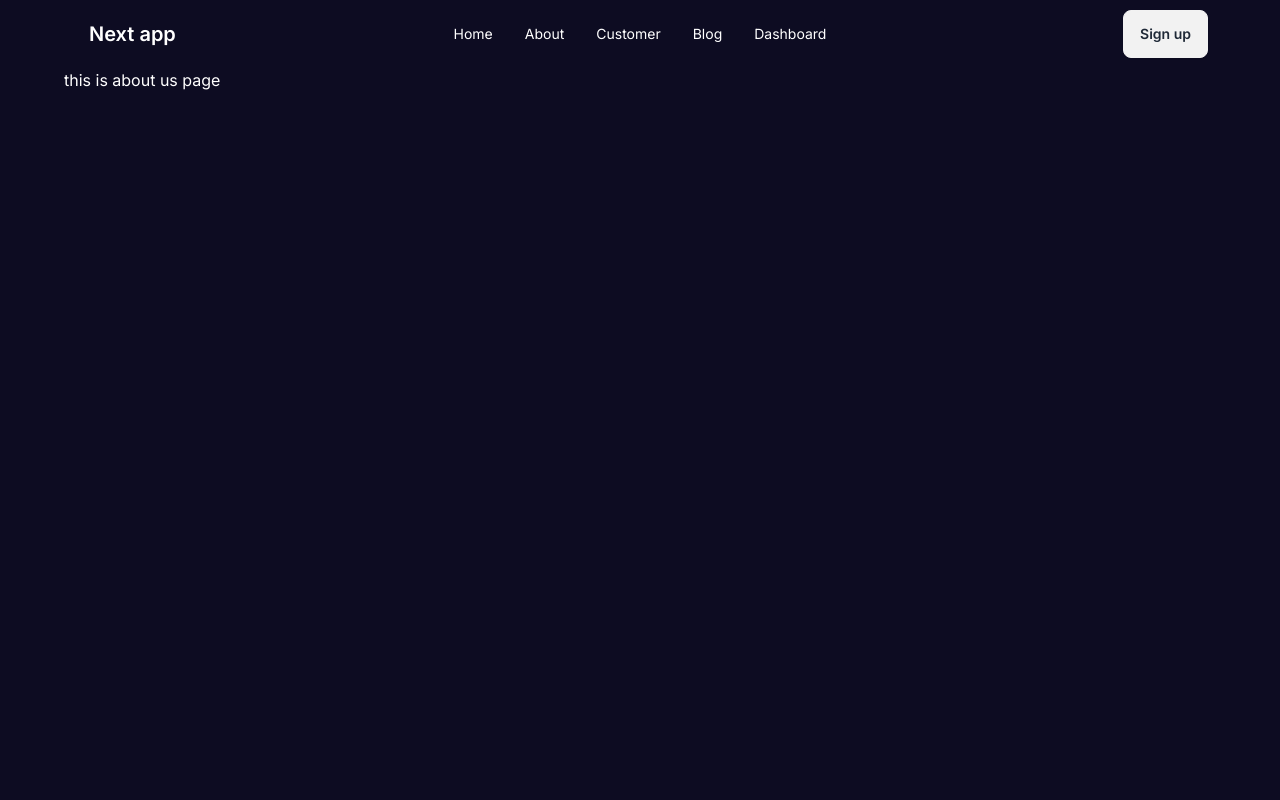
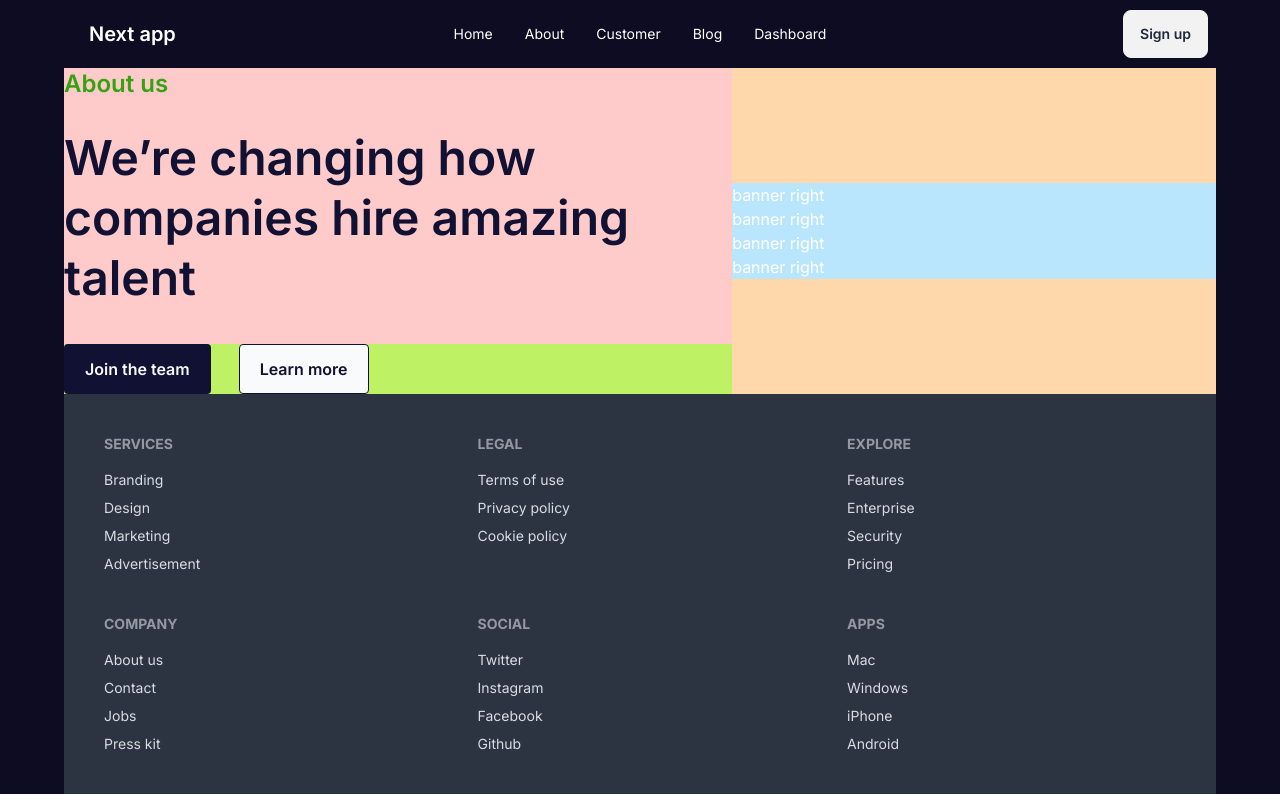
Before and after one commit to Naymul-NN/Schedulemeet-client, a Next.js app: page /about in a window 1280 px wide. Shown: the top 800 px of the page. Built offline with nearby package versions, Linux system fonts and the light colour scheme.

Commit message:
about page : about banner left  side blurprint added

```diff
--- a/src/app/about/page.jsx
+++ b/src/app/about/page.jsx
@@ -1,11 +1,23 @@
-import React from 'react';
+import AboutBanner from "@/components/about/AboutBanner";
+import React from "react";
 
-const about = () => {
-    return (
-        <div className='min-h-screen'>
-            this is about us page
-        </div>
-    );
+export const metadata = {
+  title: "About",
+  description: "Created by moniruzzaman",
 };
 
-export default about;
+const About = () => {
+  return (
+    <div className=" aboutPageContainer bg-red-200 ">
+      <div className="aboutPageWrapper bg-sky-200  ">
+        {/* about banner starts  */}
+        <AboutBanner />
+        {/* about banner ends  */}
+
+        {/*  */}
+      </div>
+    </div>
+  );
+};
+
+export default About;
--- a/src/app/blog/page.jsx
+++ b/src/app/blog/page.jsx
@@ -5,7 +5,7 @@ const Blog = () => {
     <div className="min-h-screen">
       This is our blog page
       <p> this p tag is added by moniruzzaman</p>
-      <p className=" bg-red-50 text-xl ">
+      <p className=" bg-red-50 text-xl    ">
         this is added by moniruzzaman to pull in development branch
       </p>
     </div>
--- /dev/null
+++ b/src/components/about/AboutBanner.jsx
@@ -0,0 +1,59 @@
+import React from "react";
+
+const AboutBanner = () => {
+  return (
+    <div className="aboutBannerContainer">
+      <div className="bannerWrapper bg-orange-200 flex justify-between items-center  ">
+        {/* banner left starts  */}
+        <div className="bannerLeft bg-red-200 w-[58%] ">
+          <h1 className=" text-2xl font-semibold text-[#33A30F] mb-7 ">
+            About us
+          </h1>
+
+          {/*  small description  */}
+          <p className=" font-semibold text-5xl leading-tight  text-[#111133] mb-9 ">
+            We’re changing how companies hire amazing talent
+          </p>
+
+          {/* button section starts  */}
+          <div className="buttonSection bg-lime-300 flex gap-7 ">
+            {/* join button  */}
+
+            <button className="joinBtn bg-[#111133] py-3 px-5 font-semibold text-gray-50 rounded hover:bg-gray-50 hover:text-[#111133] border border-transparent hover:border-[#111133] transition-all duration-200   ">
+              {" "}
+              Join the team{" "}
+            </button>
+
+            {/* join button  */}
+
+            {/* learn more button  */}
+
+            <button className="joinBtn  bg-gray-50 py-3 px-5 font-semibold  text-[#111133] rounded hover:bg-[#111133] hover:text-gray-50 border  border-[#111133] hover:border-transparent transition-all duration-200   ">
+              Learn more
+            </button>
+            {/* learn more button  */}
+          </div>
+          {/* button section ends */}
+        </div>
+        {/* banner left ends */}
+
+        {/*  */}
+
+        {/* bannerRight starts  */}
+
+        <div className="bannerRight bg-sky-200 w-[42%] ">
+          <h1>banner right </h1>
+          <h1>banner right </h1>
+          <h1>banner right </h1>
+          <h1>banner right </h1>
+        </div>
+
+        {/* bannerRight ends */}
+
+        {/*  */}
+      </div>
+    </div>
+  );
+};
+
+export default AboutBanner;
```
